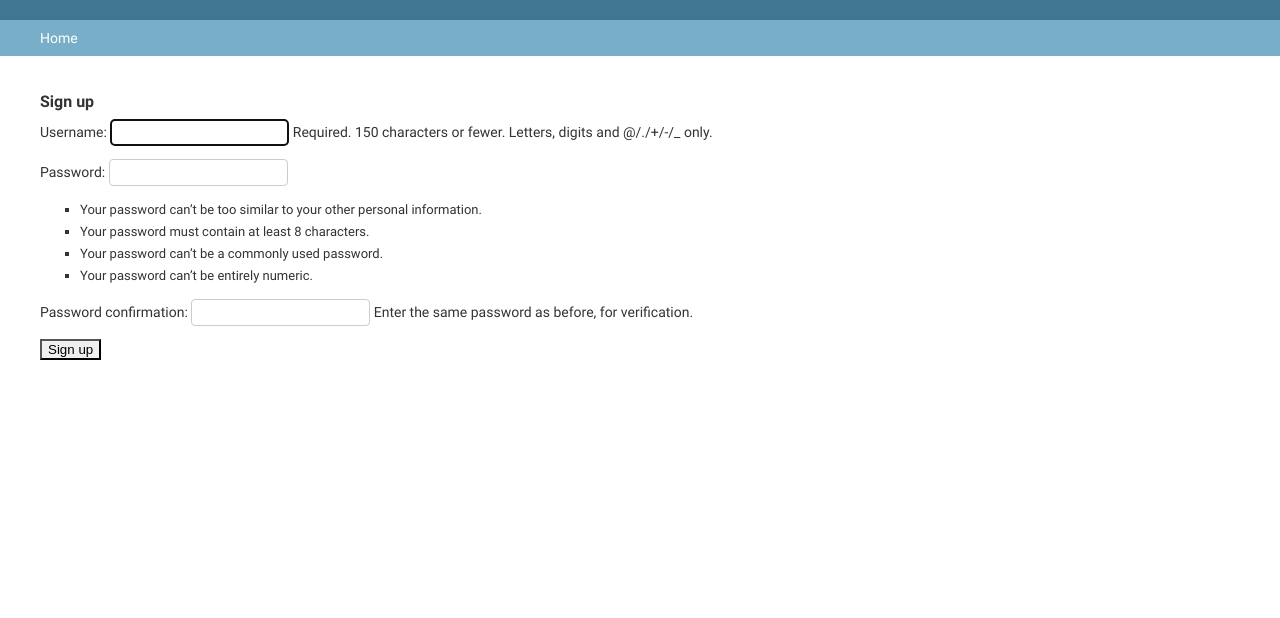
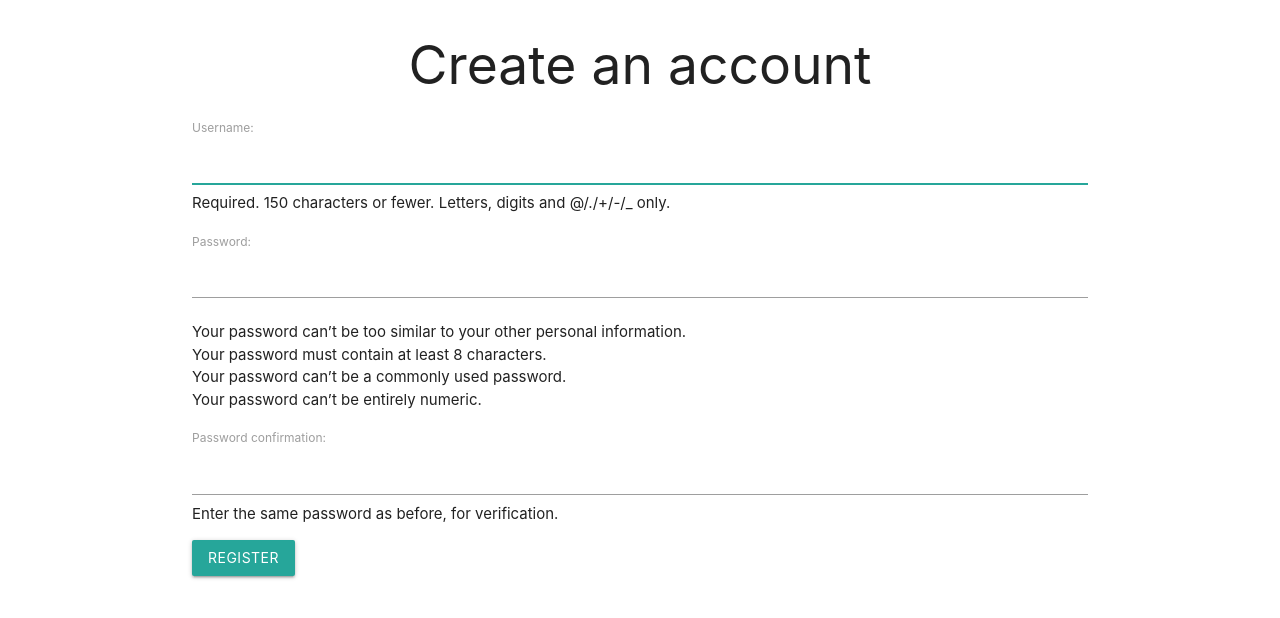
Before and after one commit to nipan09/ArthIt, a Django app: page /signup/ in a window 1280 px wide. Shown: the top 618 px of the page. Run offline with Django 3.2, Linux system fonts and the light colour scheme.

Commit message:
signup page modified

```diff
--- a/mera_project/tasks_notes/templates/tasks_notes/signup.html
+++ b/mera_project/tasks_notes/templates/tasks_notes/signup.html
@@ -1,10 +1,23 @@
-{% extends 'admin/base.html' %}
+{% load static %}
+<!DOCTYPE html>
+<html lang="en">
+<head>
+    <meta charset="UTF-8">
+    <meta name="viewport" content="width=device-width, initial-scale=1.0">
+    <meta http-equiv="X-UA-Compatible" content="ie=edge">
+    <link href="https://fonts.googleapis.com/icon?family=Material+Icons" rel="stylesheet">
+    <link rel="stylesheet" href="https://cdnjs.cloudflare.com/ajax/libs/materialize/1.0.0/css/materialize.min.css">
+    <title>Document</title>
+</head>
+<body>
 
-{% block content %}
-   <h2> Sign up</h2>
-   <form method='post'>
-   	   {% csrf_token %}
-   	   {{ form.as_p }}
-   	   <button type='submit'>Sign up</button>
-   	</form>
- {% endblock %}
+    <div class="container">
+        <h2 class="center">Create an account</h2>
+        <form method='post' action = '{% url "sign up" %}'>
+            {% csrf_token %}
+            {{form.as_p}}
+            <button class='btn waves-effect' type="submit">Register</button>
+        </form>
+    </div>
+</body>
+</html>
```
